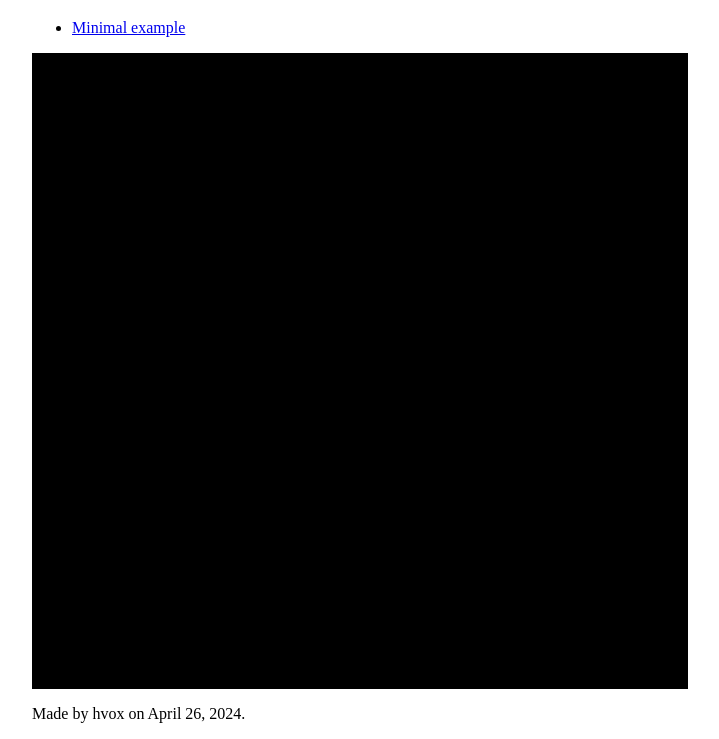
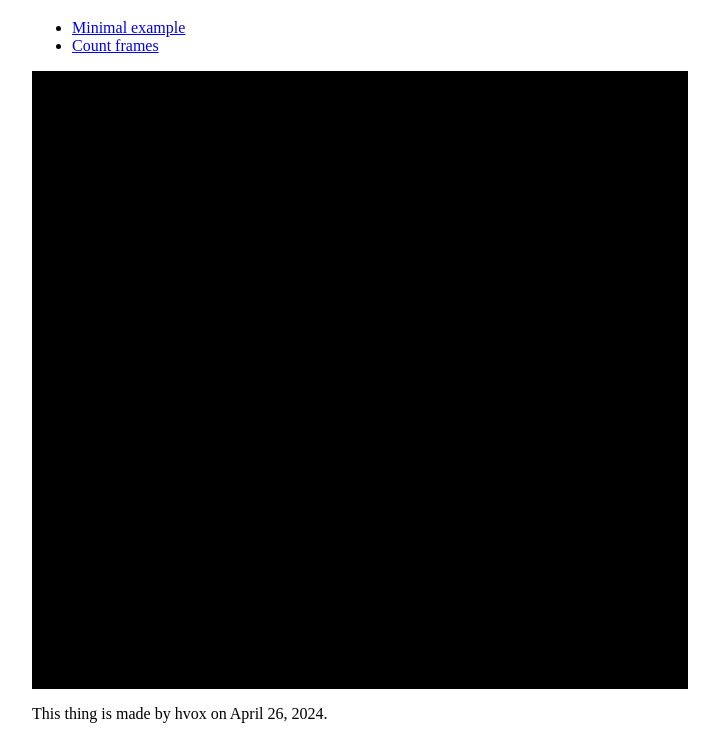
Before and after one commit to hvox/learn-wasm, a plain HTML site: page wasm-for-browser/index.html in a window 1280 px wide. Shown: the part 61-800 px from the top of the page, without its empty margins (280-999 px from the left). Drawn offline with Linux system fonts and the light colour scheme.

Commit message:
Add count-frames.wat

```diff
--- a/wasm-for-browser/index.html
+++ b/wasm-for-browser/index.html
@@ -17,13 +17,14 @@
 		<h1>WASM script runner</h1>
 		<ul id=wasm-module-list>
 			<li><a href="minimal-example.wasm"></a></li>
+			<li><a href="count-frames.wasm"></a></li>
 		</ul>
 	</header>
 	<main>
 		<pre id=output></pre>
 	</main>
 	<footer>
-		<p>Made by hvox on April 26, 2024.</p>
+		<p>This thing is made by hvox on April 26, 2024.</p>
 	</footer>
 </body>
 
--- a/wasm-for-browser/styles.css
+++ b/wasm-for-browser/styles.css
@@ -25,4 +25,5 @@ pre {
 	padding: 1em;
 	margin: 0;
 	min-height: 20ch;
+	overflow-y: auto;
 }
```
Also changed, not shown: 1 other file.
